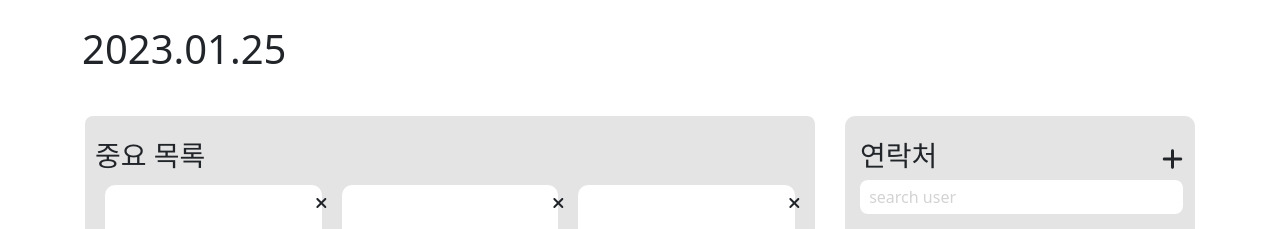
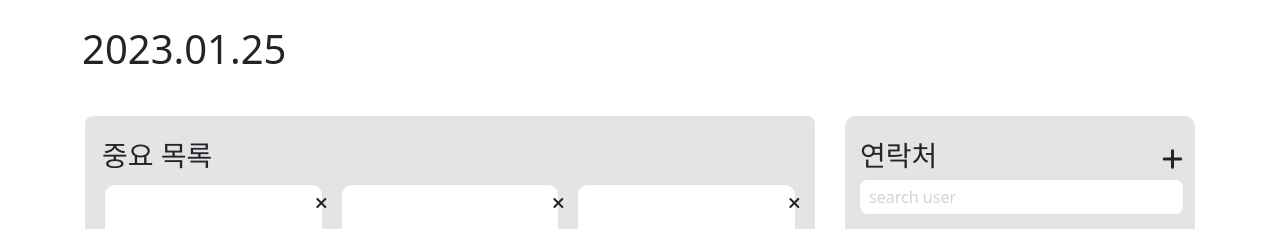
Before and after one commit to JIS0098/react-todo, a React (Create React App) app: page / in a window 1280 px wide. Shown: the top 229 px of the page. Built offline with nearby package versions, Linux system fonts and the light colour scheme.

Commit message:
중요 목록 ul 완성

```diff
--- a/src/App.css
+++ b/src/App.css
@@ -325,6 +325,10 @@ h5 {
   box-sizing: border-box;
 }
 
+.important h3{
+  padding-left: 7px;
+}
+
 .important-list{
   display: flex;
   align-items: center;
```
